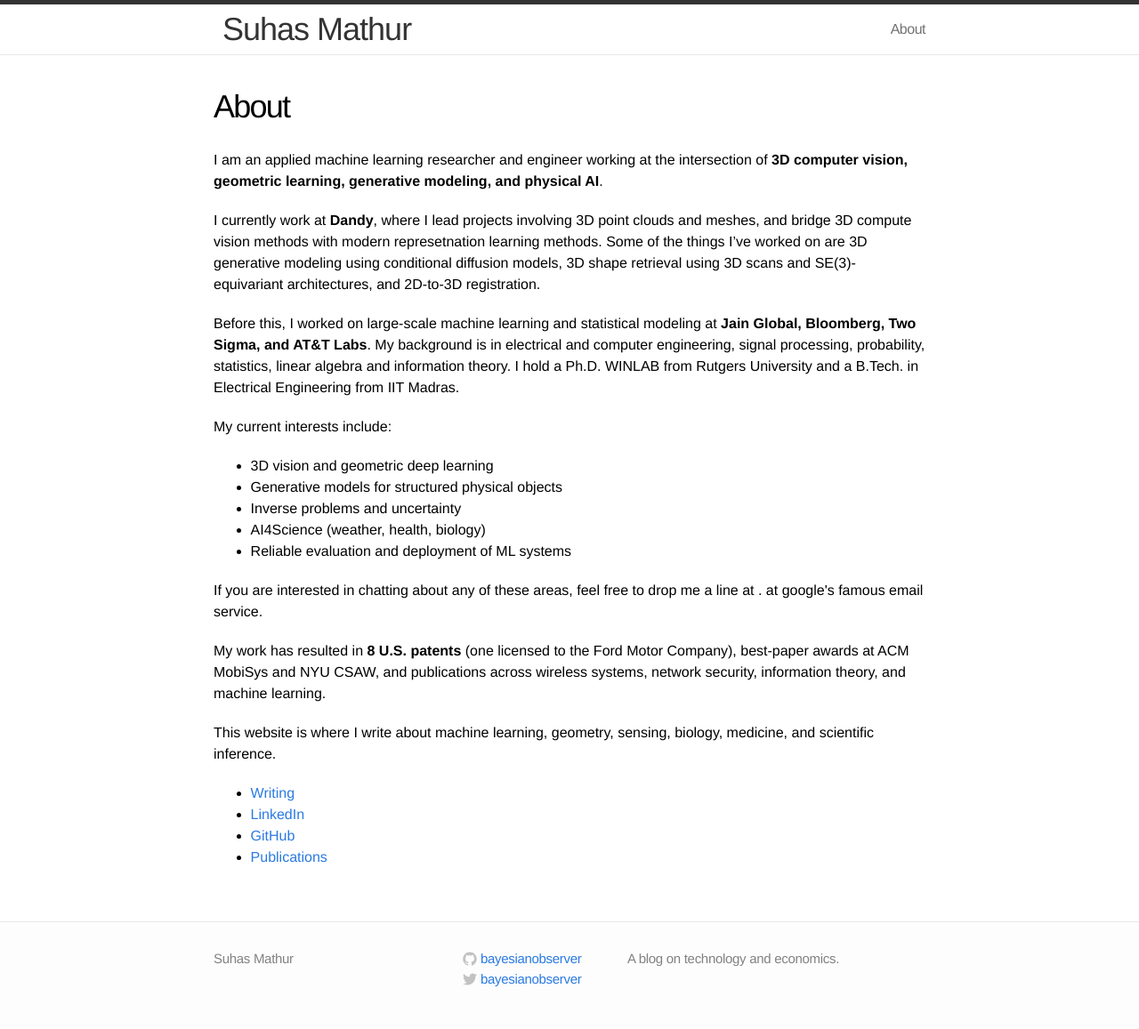
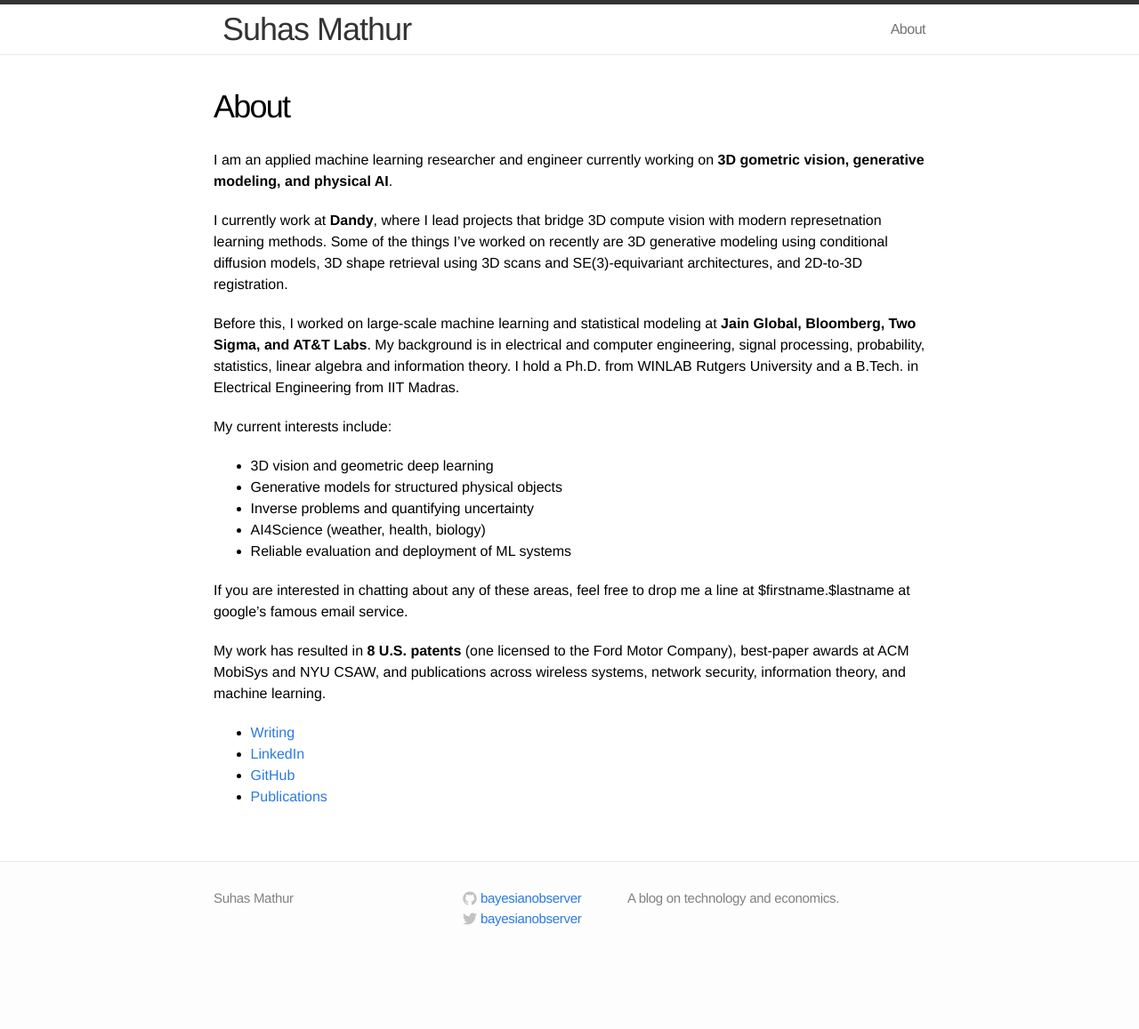
Before and after one commit to bayesianobserver/bayesianobserver.github.io, a Jekyll site: the page built from pages/about.md, in a window 1280 px wide. Shown: the whole page at 89% size. Built offline with Jekyll 4.4.1, drawn with Linux system fonts in a browser that asks for light colours; after the commit the page ends 1089 px from its top, so only the background shows below that.

Commit message:
bugfixes in about

```diff
--- a/pages/about.md
+++ b/pages/about.md
@@ -4,25 +4,23 @@
 includelink: true
 ---
 
-I am an applied machine learning researcher and engineer working at the intersection of **3D computer vision, geometric learning, generative modeling, and physical AI**.
+I am an applied machine learning researcher and engineer currently working on **3D gometric vision, generative modeling, and physical AI**.
 
-I currently work at **Dandy**, where I lead projects involving 3D point clouds and meshes, and bridge 3D compute vision methods with modern represetnation learning methods. Some of the things I've worked on are 3D generative modeling using conditional diffusion models, 3D shape retrieval using 3D scans and SE(3)-equivariant architectures, and 2D-to-3D registration.
+I currently work at **Dandy**, where I lead projects that bridge 3D compute vision with modern represetnation learning methods. Some of the things I've worked on recently are 3D generative modeling using conditional diffusion models, 3D shape retrieval using 3D scans and SE(3)-equivariant architectures, and 2D-to-3D registration.
 
-Before this, I worked on large-scale machine learning and statistical modeling at **Jain Global, Bloomberg, Two Sigma, and AT&T Labs**. My background is in electrical and computer engineering, signal processing, probability, statistics, linear algebra and information theory. I hold a Ph.D. WINLAB from Rutgers University and a B.Tech. in Electrical Engineering from IIT Madras.
+Before this, I worked on large-scale machine learning and statistical modeling at **Jain Global, Bloomberg, Two Sigma, and AT&T Labs**. My background is in electrical and computer engineering, signal processing, probability, statistics, linear algebra and information theory. I hold a Ph.D. from WINLAB Rutgers University and a B.Tech. in Electrical Engineering from IIT Madras.
 
 My current interests include:
 
 * 3D vision and geometric deep learning
 * Generative models for structured physical objects
-* Inverse problems and uncertainty
+* Inverse problems and quantifying uncertainty
 * AI4Science (weather, health, biology)
 * Reliable evaluation and deployment of ML systems
 
-If you are interested in chatting about any of these areas, feel free to drop me a line at <firstname>.<lastname> at google's famous email service.
+If you are interested in chatting about any of these areas, feel free to drop me a line at $firstname.$lastname at google's famous email service.
 
 My work has resulted in **8 U.S. patents** (one licensed to the Ford Motor Company), best-paper awards at ACM MobiSys and NYU CSAW, and publications across wireless systems, network security, information theory, and machine learning.
-
-This website is where I write about machine learning, geometry, sensing, biology, medicine, and scientific inference.
 
 * [Writing](https://bayesianobserver.github.io/)
 * [LinkedIn](https://www.linkedin.com/in/suhasmathur/)
```
